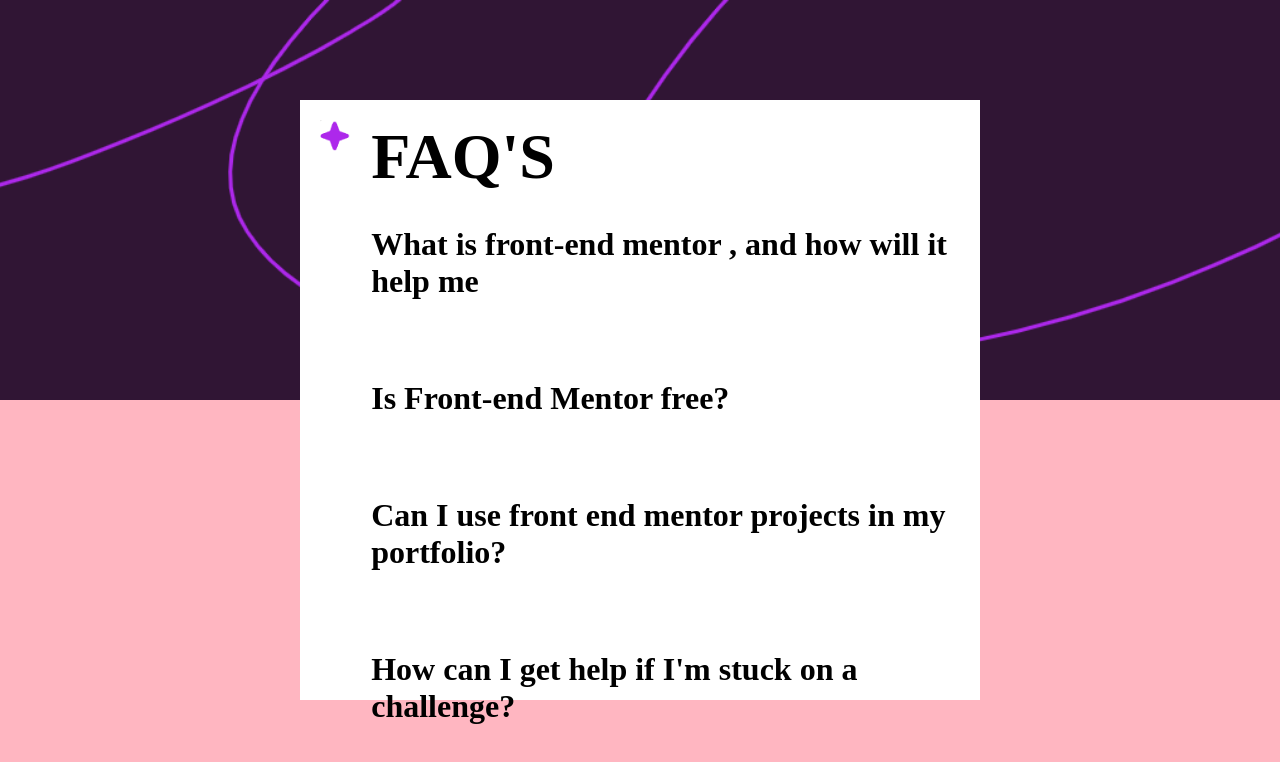
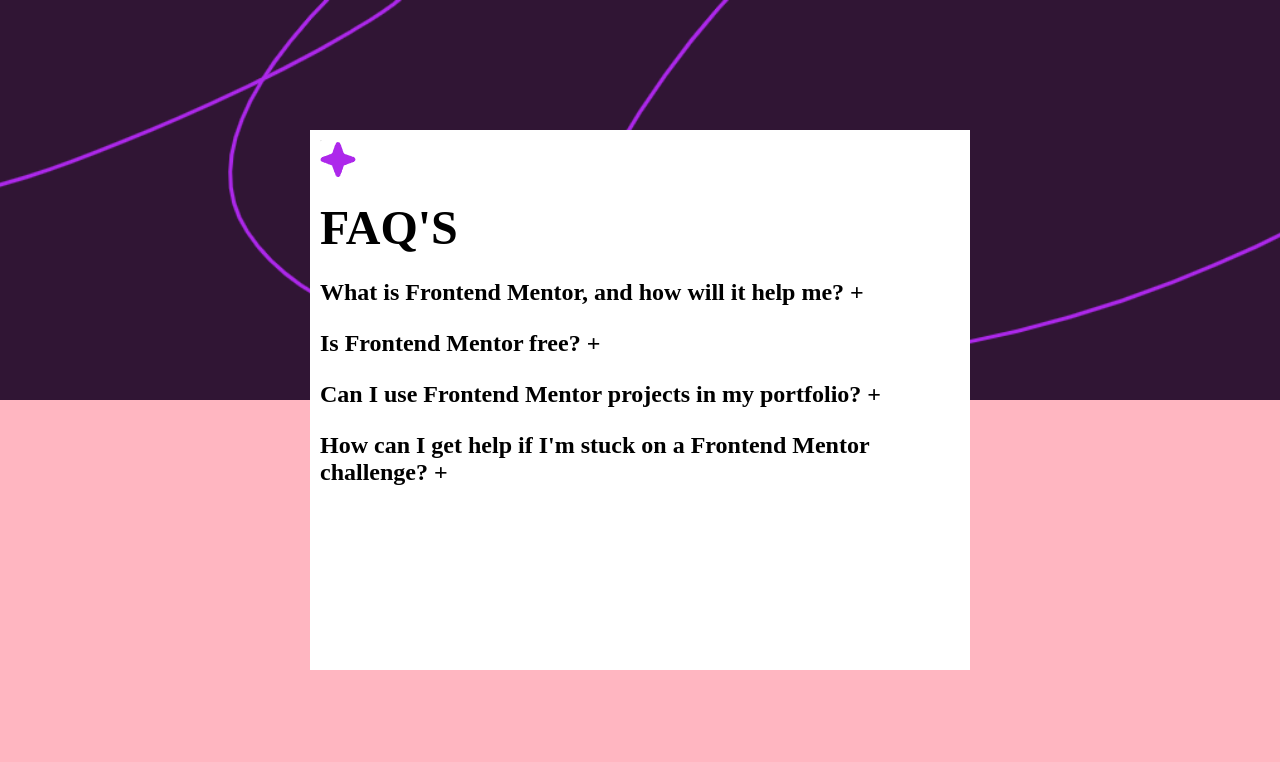
Before and after one commit to Brandon2X/FAQ-web, a plain HTML site: page index.html in a window 1280 px wide. Drawn offline with Linux system fonts and the light colour scheme.

Commit message:
Finished product I tried lol

```diff
--- a/index.html
+++ b/index.html
@@ -13,10 +13,84 @@
         </div>
         <div class="content">
             <h1>FAQ'S</h1>
-            <p class="pg1">What is front-end mentor , and how will it help me</p>
-            <p class = "pg2"> Is Front-end Mentor free?</p>
-            <p class = "pg3"> Can I use front end mentor projects in my portfolio? </p>
-            <p class = "pg4"> How can I get help if I'm stuck on a challenge? </p>
+
+            <!-- Question 1 -->
+            <div class="question-container">
+                <p class="question pg1" onclick="toggleAnswer(1)">
+                    <span class="question-text">What is Frontend Mentor, and how will it help me?</span>
+                    <span class="toggle-icon" id="toggle-icon-1">+</span>
+                </p>
+                <div class="answer" id="answer1" style="display: none;">
+                    Frontend Mentor offers realistic coding challenges to help developers improve their frontend coding skills with projects in HTML, CSS, and JavaScript. It's suitable for all levels and ideal for portfolio building.
+                </div>
+            </div>
+
+            <!-- Question 2 -->
+            <div class="question-container">
+                <p class="question pg2" onclick="toggleAnswer(2)">
+                    <span class="question-text">Is Frontend Mentor free?</span>
+                    <span class="toggle-icon" id="toggle-icon-2">+</span>
+                </p>
+                <div class="answer" id="answer2" style="display: none;">
+                    Yes, Frontend Mentor offers both free and premium coding challenges, with the free option providing access to a range of projects suitable for all skill levels.
+                </div>
+            </div>
+
+            <!-- Question 3 -->
+            <div class="question-container">
+                <p class="question pg3" onclick="toggleAnswer(3)">
+                    <span class="question-text">Can I use Frontend Mentor projects in my portfolio?</span>
+                    <span class="toggle-icon" id="toggle-icon-3">+</span>
+                </p>
+                <div class="answer" id="answer3" style="display: none;">
+                    Yes, you can use Frontend Mentor projects in your portfolio. It's a great way to showcase your coding skills and projects to potential employers or clients.
+                </div>
+            </div>
+
+            <!-- Question 4 -->
+            <div class="question-container">
+                <p class="question pg4" onclick="toggleAnswer(4)">
+                    <span class="question-text">How can I get help if I'm stuck on a Frontend Mentor challenge?</span>
+                    <span class="toggle-icon" id="toggle-icon-4">+</span>
+                </p>
+                <div class="answer" id="answer4" style="display: none;">
+                    If you're stuck on a Frontend Mentor challenge, you can seek help from the community forums, documentation, or reach out to other developers who have completed similar challenges. Collaboration and learning from others are encouraged.
+                </div>
+            </div>
+
+            <script>
+                document.addEventListener('DOMContentLoaded', function () {
+                    initializeQuestionState(1);
+                    initializeQuestionState(2);
+                    initializeQuestionState(3);
+                    initializeQuestionState(4);
+
+                });
+
+                function toggleAnswer(questionNumber) {
+                    var answerElement = document.getElementById('answer' + questionNumber);
+                    var toggleIcon = document.getElementById('toggle-icon-' + questionNumber);
+
+                    if (answerElement.style.display === 'none' || answerElement.style.display === '') {
+                        answerElement.style.display = 'block';
+                        toggleIcon.textContent = '-';
+                    } else {
+                        answerElement.style.display = 'none';
+                        toggleIcon.textContent = '+';
+                    }
+                }
+
+                function initializeQuestionState(questionNumber) {
+                    var answerElement = document.getElementById('answer' + questionNumber);
+                    var toggleIcon = document.getElementById('toggle-icon-' + questionNumber);
+
+                    if (answerElement.style.display === 'none' || answerElement.style.display === '') {
+                        toggleIcon.textContent = '+';
+                    } else {
+                        toggleIcon.textContent = '-';
+                    }
+                }
+            </script>
         </div>
     </div>
 </body>
--- a/styles.css
+++ b/styles.css
@@ -19,43 +19,65 @@
     text-align: left;
     z-index: 3;
     background-color: white;
-    padding: 20px;
+    padding: 10px;
     width: 50%;
-    height: 70%; /* Adjust the height as needed */
+    height: 65%;
     margin: 0 auto;
     display: flex;
-    flex-direction: row; /* Align the items horizontally */
-    justify-content: flex-start; /* Align the items to the start of the white box */
-    align-items: flex-start; /* Align the content to the top of the white box */
+    flex-direction: column;
+    justify-content: flex-start;
+    align-items: flex-start;
+
+
 }
 
-/* Existing styles */
+
+
+
 
 .icon {
-    margin-right: 20px;
-    vertical-align: middle; /* Align the image vertically in the middle */
+    margin-right: 10px;
+    vertical-align: middle;
 }
 
-/* Add some styles for better visibility */
+
 .white-box img {
     max-width: 100%;
     height: auto;
-    vertical-align: middle; /* Align the image vertically in the middle */
+    vertical-align: middle;
 }
 
-/* Existing styles */
+
 
 .white-box h1 {
     margin: 0;
-    font-size: 4em; /* Adjust the font size as needed */
+    font-size: 3em;
 }
 
 .white-box .content .pg1,
 .white-box .content .pg2,
 .white-box .content .pg3,
 .white-box .content .pg4 {
-    /* Your styles for the paragraphs with variable names pg1, pg2, pg3, and pg4 */
-    font-size: 2em; /* Adjust the font size as needed */
+    font-size: 1.5em;
     font-weight: bold;
-    margin-bottom: 80px; /* Adjust the margin-bottom to add space between paragraphs */
+    margin-bottom: 40px;
 }
+
+
+
+
+.white-box .content .question-container {
+    margin-bottom: 20px;
+    cursor: pointer;
+}
+
+.white-box .content .question {
+    font-size: 1.5em;
+    font-weight: bold;
+    margin-bottom: 10px;
+}
+
+.white-box .content .answer {
+    font-size: 1.2em;
+    margin-top: 10px;
+}
```
Also changed, not shown: index.js (+12 -0 lines), icon-minus.svg (added), icon-plus.svg (added), 1 other file.
